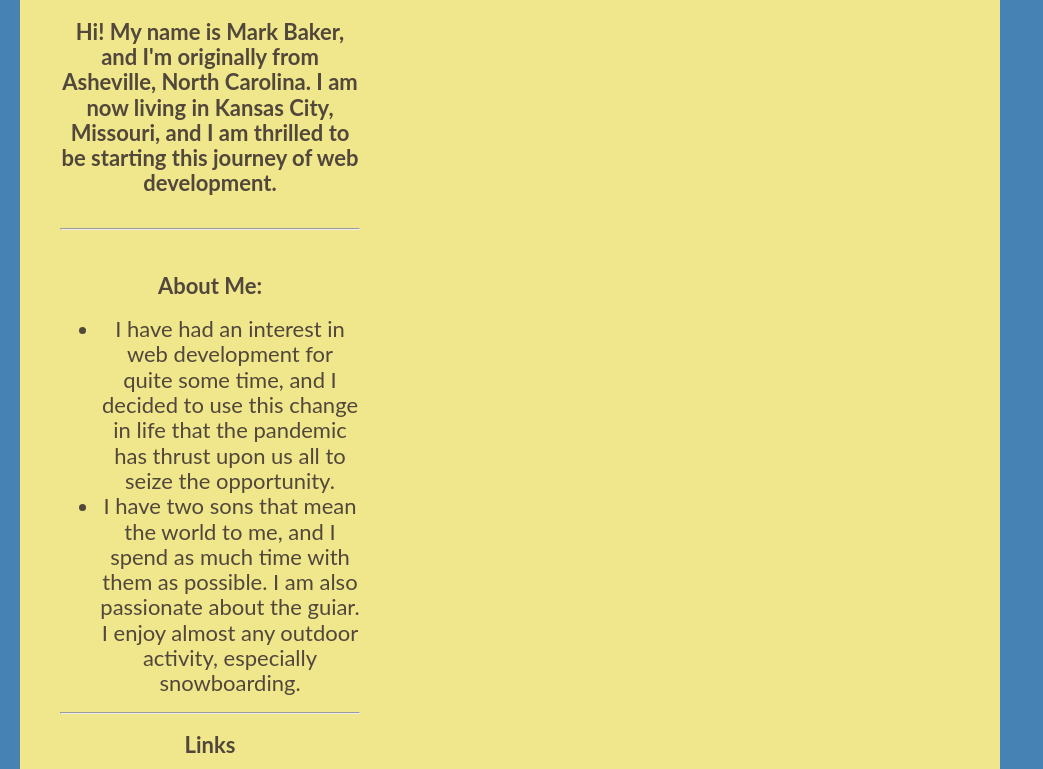
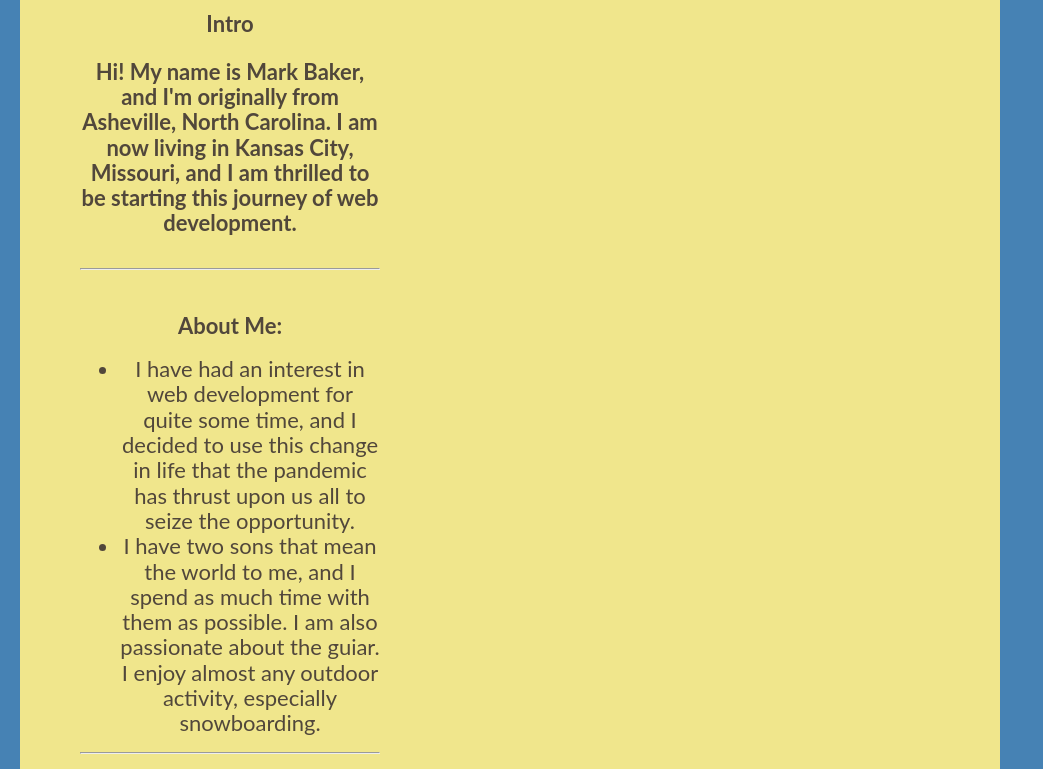
Before and after one commit to MarkBaker2005/MB-profile, a plain HTML site: page index.html in a window 1280 px wide. Shown: the part 320-1089 px from the top of the page, without its empty margins (0-1043 px from the left). Drawn offline with nearby package versions, Linux system fonts and the light colour scheme.

Commit message:
Update style.css

```diff
--- a/style.css
+++ b/style.css
@@ -17,8 +17,8 @@ body {
 
 .textContainer {
   width: 300px;
-  margin-left: 20px;
-  margin-top: 20px;
+  margin: 20px;
+  padding: 20px;
 }
 
 img {
```
